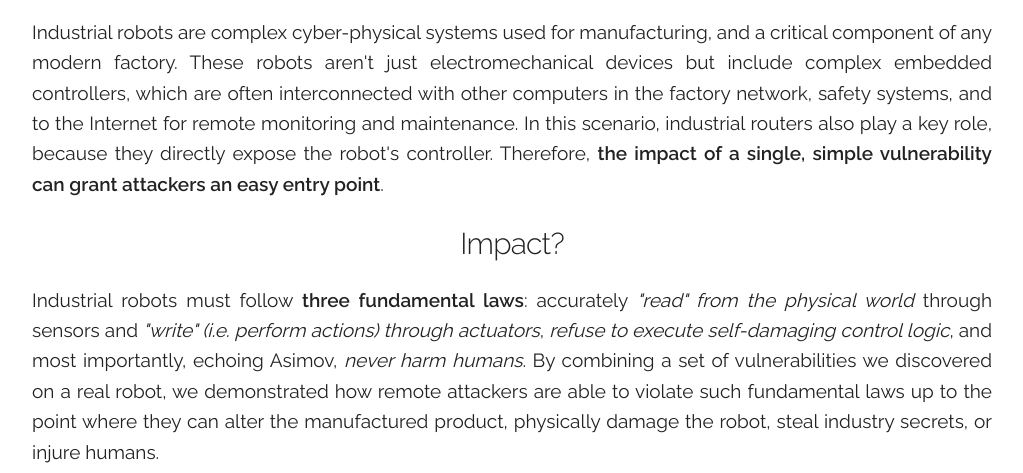
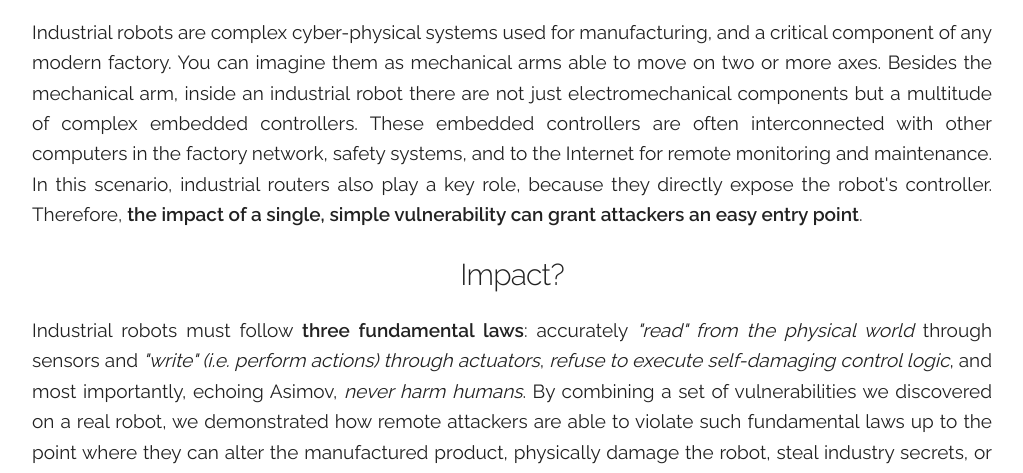
Before and after one commit to robosecurity/robosec.org, a plain HTML site: page index.html in a window 1280 px wide. Shown: the part 619-1092 px from the top of the page, without its empty margins (128-1151 px from the left). Drawn offline with Linux system fonts and the light colour scheme.

Commit message:
fix desc

```diff
--- a/index.html
+++ b/index.html
@@ -51,9 +51,11 @@
           <div class="text-large text-justify">
             <h4 class="text-center">What is exactly an industrial robot?</h4>
             <p>Industrial robots are complex cyber-physical systems used for manufacturing,
-            and a critical component of any modern factory. These robots aren't just
-            electromechanical devices but include complex embedded controllers,
-            which are often interconnected with other computers in the factory network,
+            and a critical component of any modern factory.
+            You can imagine them as mechanical arms able to move on two or more axes.
+            Besides the mechanical arm, inside an industrial robot there are not just electromechanical components
+            but a multitude of complex embedded controllers.
+            These embedded controllers are often interconnected with other computers in the factory network,
             safety systems, and to the Internet for remote monitoring and maintenance.
             In this scenario, industrial routers also play a key role,
             because they directly expose the robot's controller.
```
